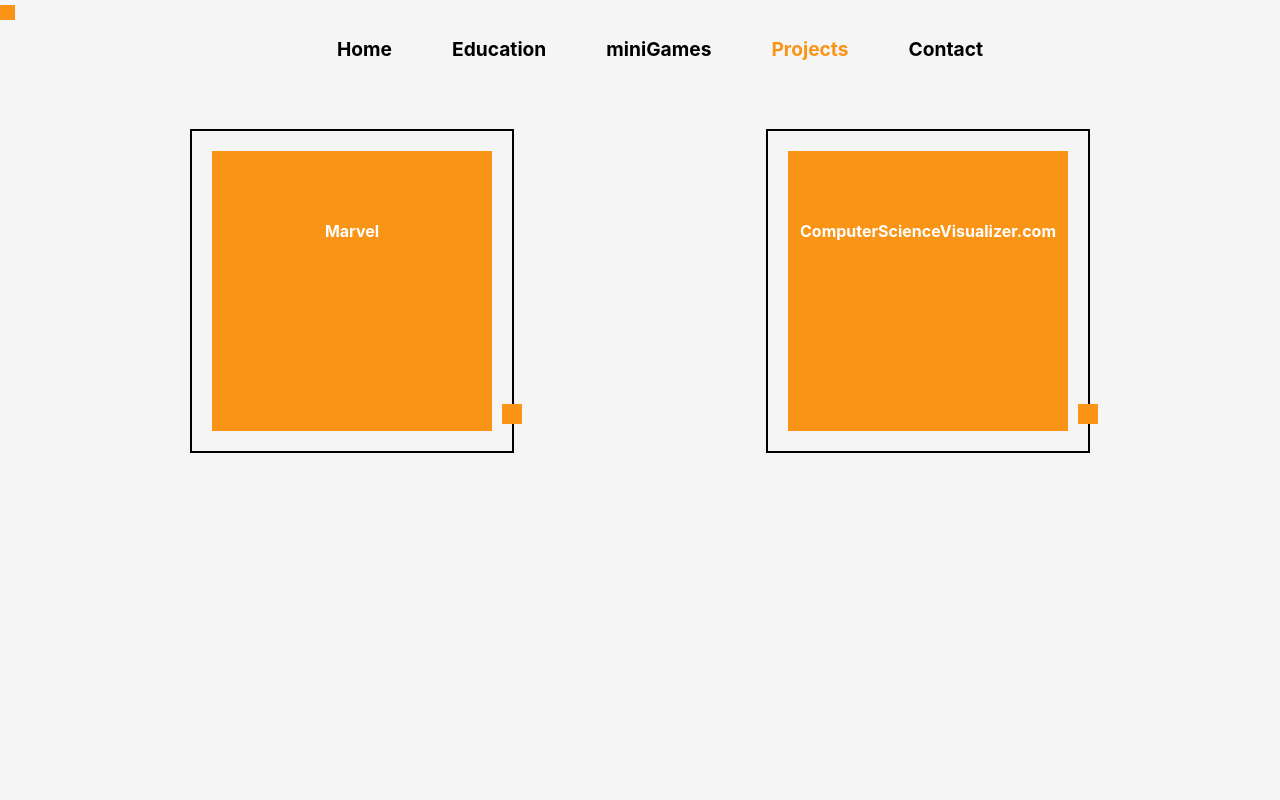
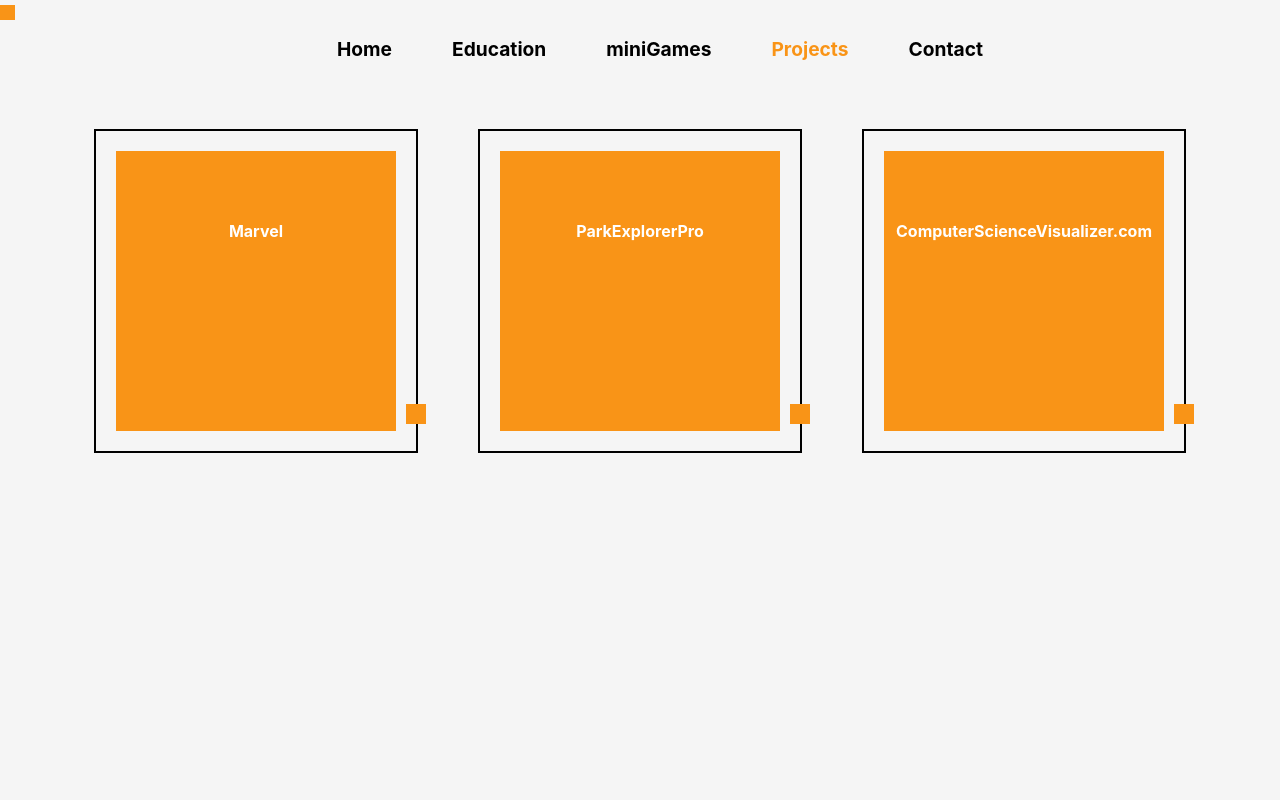
Before and after one commit to josephlarrivy/portfolio-heroku-push-ready, a React (Create React App) app: page /projects in a window 1280 px wide. Shown: the top 800 px of the page. Built offline with nearby package versions, Linux system fonts and the light colour scheme.

Commit message:
added parks app to projects

```diff
--- a/src/components/Projects.js
+++ b/src/components/Projects.js
@@ -23,6 +23,20 @@
           <div className="projects-orbiter"></div>
         </div></a>
 
+        <a href="https://parkexplorerpro-client.herokuapp.com/" target="_blank"><div class="projects-square">
+          <div className='projects-background'></div>
+          <h4>ParkExplorerPro</h4>
+          <div className='projects-content'>
+            <div className="parkexplorer-icon"></div>
+            <h2>ParkExplorerPro</h2>
+            <p>Explore and search national parks to find campgrounds, weather, articles, visitor centers, things to do, events, and more.</p>
+            <p><b>Languages </b>React, Node, Express</p>
+            <p style={{ hover: "pointer" }}>Click to visit</p>
+
+          </div>
+          <div className="projects-orbiter"></div>
+        </div></a>
+
         <a href="http://computersciencevisualizer.herokuapp.com/" target="_blank"><div class="projects-square">
           <div className='projects-background'></div>
           <h4>ComputerScienceVisualizer.com</h4>
--- a/src/styles/Projects.css
+++ b/src/styles/Projects.css
@@ -228,3 +228,15 @@
     margin-left: auto;
     margin-right: auto;
 }
+
+
+.parkexplorer-icon {
+    background-image: url('../images/parks-icon.png');
+    background-size: 400px;
+    border-radius: 5px;
+    background-repeat: no-repeat;
+    width: 400px;
+    height: 300px;
+    margin-left: auto;
+    margin-right: auto;
+}
```
Also changed, not shown: src/images/parks-icon.png (added).
